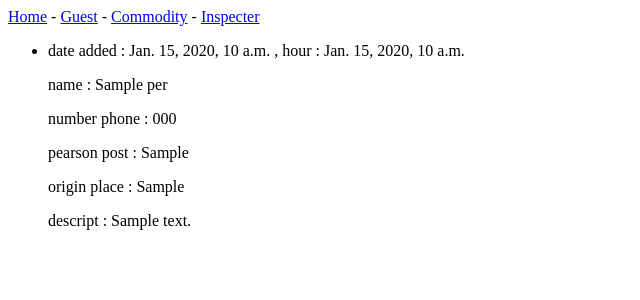
After one commit to amirrezaheshmati/check_hotel, a Django app: template checking/templates/checking/inspecter_history.html in a window 1280 px wide. The commit adds this page. Shown: the top 300 px of the page, without its empty margins (0-640 px from the left). Run offline with Django 3.2, Linux system fonts and the light colour scheme; the template is opened without the code that fills it: most values are stand-ins (such as "Sample title", 1, 10 or a date in 2020).

Commit message:
add inspecter history

```diff
--- a/checking/templates/checking/inspecter.html
+++ b/checking/templates/checking/inspecter.html
@@ -1,4 +1,6 @@
 {% extends "checking/base.html" %}
 {% block content %}
-<p>Entry , History</p>
+<p>Entry -
+<a href="{% url 'checking:inspecter_history' %}">History</a>
+</p>
 {% endblock content %}
--- /dev/null
+++ b/checking/templates/checking/inspecter_history.html
@@ -0,0 +1,17 @@
+{% extends "checking/base.html" %}
+{% block content %}
+<ul>
+    {% for pers in pearson %}
+    <li>
+        <p>date added : {{pers.real_date_added}} , hour : {{pers.hour_added}} </p>
+        <p>name : {{pers.name}}</p>
+        <p>number phone : {{pers.number_phone}} </p>
+        <p>pearson post : {{pers.pearsone_post}} </p>
+        <p>origin place : {{pers.origin_place}} </p>
+        <p>descript : {{pers.descript}} </p>
+    </li>
+    {% empty %}
+    <li>nothing</li>
+    {% endfor %}
+</ul>
+{% endblock content %}
--- a/checking/urls.py
+++ b/checking/urls.py
@@ -10,4 +10,5 @@ urlpatterns = [
     path("inspecter/" , views.inspecter , name="inspecter"),
     path("guest_history/" , views.guest_history , name="guest_history"),
     path("commodity_history/" , views.commodity_history , name="commodity_history"),
+    path("inspecter_history/" , views.inspecter_history , name="inspecter_history"),
 ]
```
Also changed, not shown: checking/views.py (+6 -1 lines).
